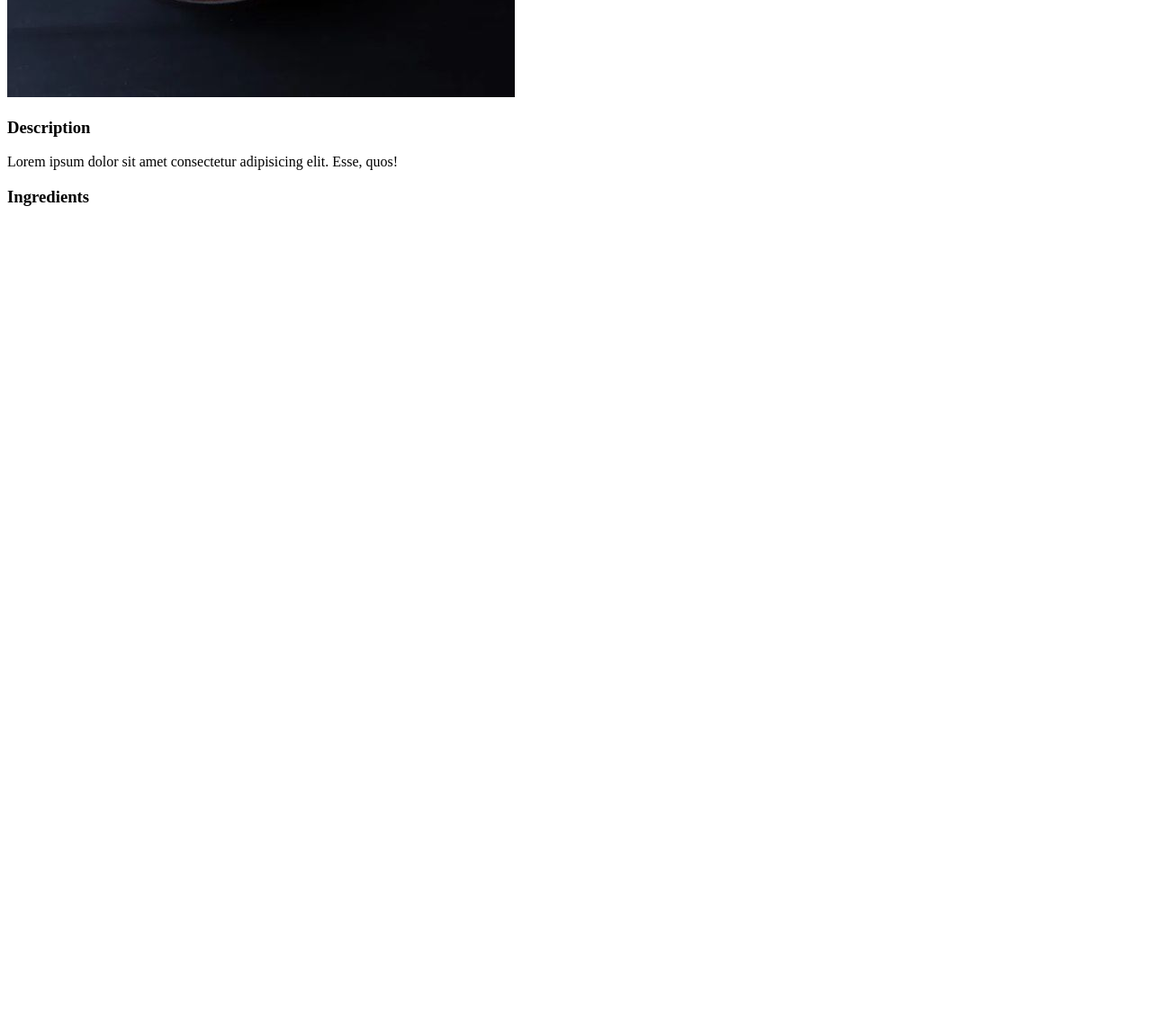
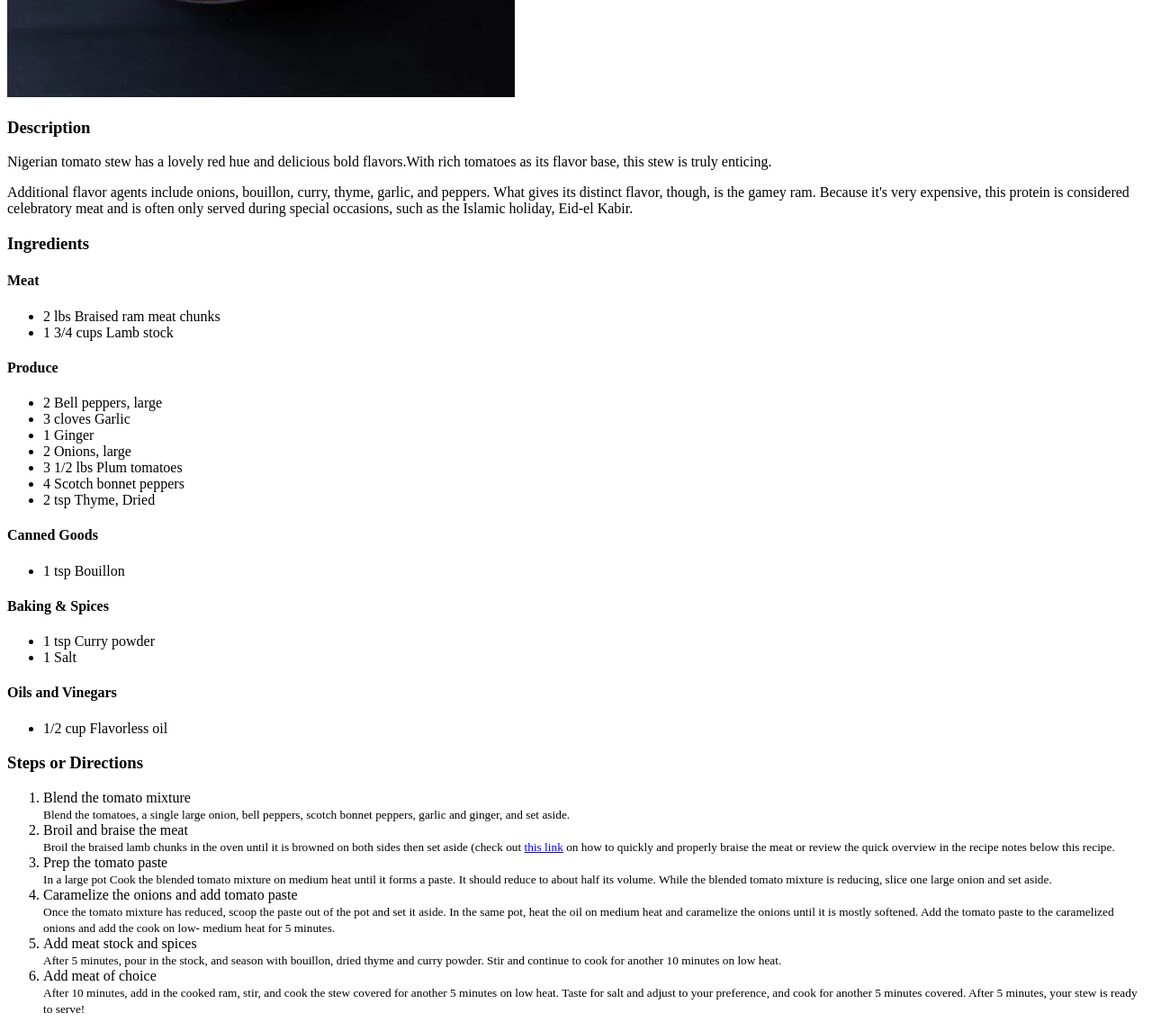
Before and after one commit to adeyemi-adekunle/odin-recipes, a plain HTML site: page recipes/tomato-stew.html in a window 1280 px wide. Shown: the part 818-1964 px from the top of the page at 90% size. Before the commit the page ends 1067 px from the top, so only its background shows below. Drawn offline with Linux system fonts and the light colour scheme.

Commit message:
add the ingredient list and steps for egusi soup, garri and tomato stew

```diff
--- a/recipes/tomato-stew.html
+++ b/recipes/tomato-stew.html
@@ -1,19 +1,93 @@
 <!DOCTYPE html>
 <html lang="en">
+
 <head>
-    <meta charset="UTF-8">
-    <meta http-equiv="X-UA-Compatible" content="IE=edge">
-    <meta name="viewport" content="width=device-width, initial-scale=1.0">
+    <meta charset="UTF-8" />
+    <meta http-equiv="X-UA-Compatible" content="IE=edge" />
+    <meta name="viewport" content="width=device-width, initial-scale=1.0" />
     <title>Tomato Stew Recipes</title>
 </head>
+
 <body>
     <h1>Tomato Stew Recipes</h1>
-    <img src="../images/Tomato-Stew.jpg" alt="Tomato Stew">
+    <img src="../images/Tomato-Stew.jpg" alt="Tomato Stew" />
     <h3>Description</h3>
-    <p>Lorem ipsum dolor sit amet consectetur adipisicing elit. Esse, quos!</p>
+    <p>
+        Nigerian tomato stew has a lovely red hue and delicious bold flavors.With
+        rich tomatoes as its flavor base, this stew is truly enticing.
+    </p>
+    <p>
+        Additional flavor agents include onions, bouillon, curry, thyme, garlic,
+        and peppers. What gives its distinct flavor, though, is the gamey ram.
+        Because it's very expensive, this protein is considered celebratory meat
+        and is often only served during special occasions, such as the Islamic
+        holiday, Eid-el Kabir.
+    </p>
     <h3>Ingredients</h3>
+    <h4>Meat</h4>
     <ul>
+        <li>2 lbs Braised ram meat chunks</li>
+        <li>1 3/4 cups Lamb stock</li>
+    </ul>
+    <h4>Produce</h4>
+    <ul>
+        <li>2 Bell peppers, large</li>
+        <li>3 cloves Garlic</li>
+        <li>1 Ginger</li>
+        <li>2 Onions, large</li>
+        <li>3 1/2 lbs Plum tomatoes</li>
+        <li>4 Scotch bonnet peppers</li>
+        <li>2 tsp Thyme, Dried</li>
+    </ul>
+    <h4>Canned Goods</h4>
+    <ul>
+        <li>1 tsp Bouillon</li>
+    </ul>
 
+    <h4>Baking & Spices</h4>
+    <ul>
+        <li>1 tsp Curry powder</li>
+        <li>1 Salt</li>
     </ul>
+
+    <h4>Oils and Vinegars</h4>
+    <ul>
+        <li>1/2 cup Flavorless oil</li>
+    </ul>
+    <h3>Steps or Directions</h3>
+    <ol>
+        <li>Blend the tomato mixture</li>
+        <small>
+            Blend the tomatoes, a single large onion, bell peppers, scotch bonnet
+            peppers, garlic and ginger, and set aside.
+        </small>
+        <li>Broil and braise the meat</li>
+        <small>
+            Broil the braised lamb chunks in the oven until it is browned on both
+            sides then set aside (check out
+            <a href="https://www.yummymedley.com/how-to-properly-braise-meat-for-cooking-west-african-soups-stews/">this
+                link</a>
+            on how to quickly and properly braise the meat or review the quick
+            overview in the recipe notes below this recipe.
+        </small>
+        <li>Prep the tomato paste</li>
+        <small>In a large pot Cook the blended tomato mixture on medium heat until it
+            forms a paste. It should reduce to about half its volume. While the
+            blended tomato mixture is reducing, slice one large onion and set
+            aside.</small>
+        <li>Caramelize the onions and add tomato paste</li>
+        <small>Once the tomato mixture has reduced, scoop the paste out of the pot and
+            set it aside. In the same pot, heat the oil on medium heat and
+            caramelize the onions until it is mostly softened. Add the tomato paste
+            to the caramelized onions and add the cook on low- medium heat for 5
+            minutes.</small>
+        <li>Add meat stock and spices</li>
+        <small>After 5 minutes, pour in the stock, and season with bouillon, dried thyme and curry powder. Stir and
+            continue to cook for another 10 minutes on low heat.</small>
+        <li>Add meat of choice</li>
+        <small>After 10 minutes, add in the cooked ram, stir, and cook the stew covered for another 5 minutes on low
+            heat. Taste for salt and adjust to your preference, and cook for another 5 minutes covered. After 5 minutes, your stew is ready to serve!</small>
+    </ol>
 </body>
+
 </html>
```
Also changed, not shown: recipes/egusi-soup.html (+61 -9 lines), recipes/garri.html (+18 -11 lines).
